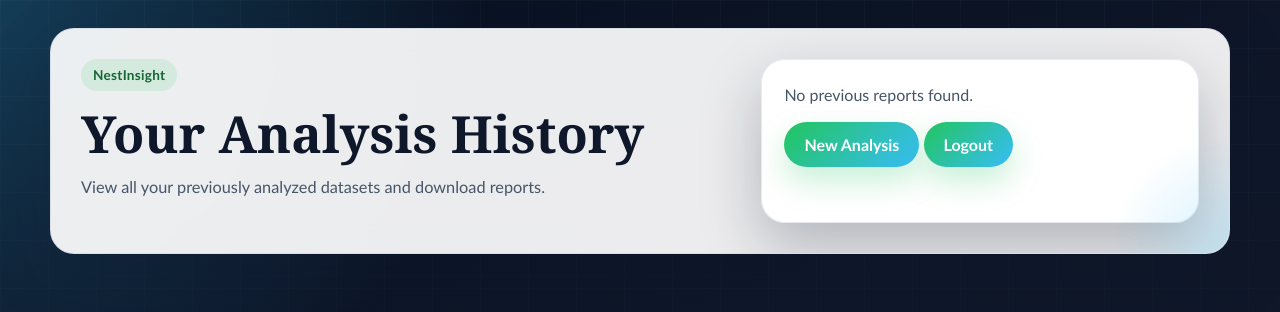
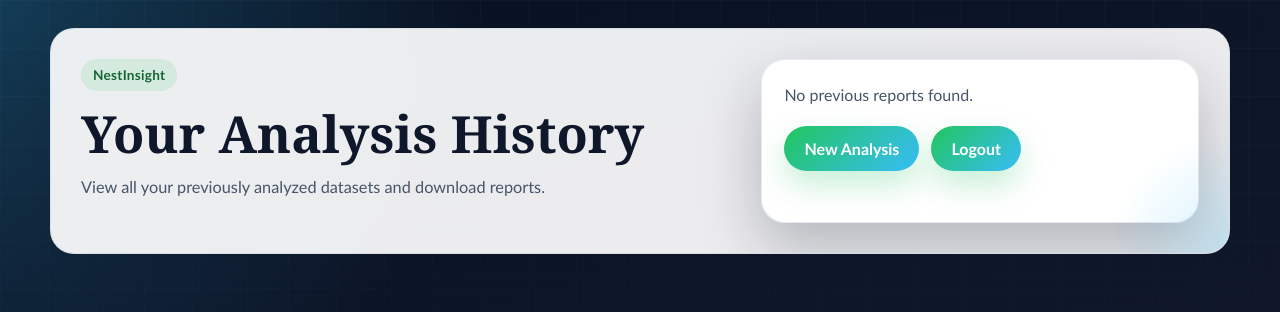
Before and after one commit to richaroy23/NestInsight, a Flask app: page /history in a window 1280 px wide. Shown: the top 312 px of the page. Run offline with Flask 3, Linux system fonts and the light colour scheme; the visitor is signed in with stand-in values (Sample User, id 1); data that the repository does not hold is empty; some libraries are stand-ins or nearby versions.

Commit message:
Add flex display and gap to actions and form-actions

```diff
--- a/static/css/style.css
+++ b/static/css/style.css
@@ -346,6 +346,7 @@ button:active {
     transform: translateY(0);
 }
 
+.actions,
 .form-actions {
     display: flex;
     gap: 12px;
```
